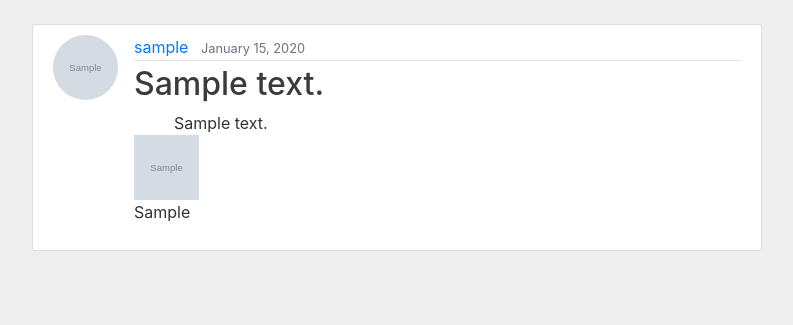
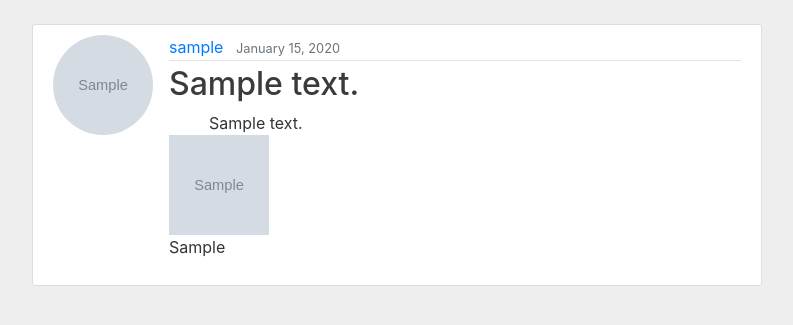
Before and after one commit to Agi7an/Quiblog, a Django app: page / in a window 1280 px wide. Shown: the part 56-381 px from the top of the page, without its empty margins (53-846 px from the left). Run offline with Django 3.2, Linux system fonts and the light colour scheme; tables that the repository leaves empty hold one stand-in row (values such as "Sample post"); grey boxes marked "Sample" are stand-in pictures; some libraries are stand-ins or nearby versions.

Commit message:
Updated Picture size

```diff
--- a/blog/static/blog/main.css
+++ b/blog/static/blog/main.css
@@ -50,8 +50,8 @@ body {
   }
 
   .article-img {
-    height: 65px;
-    width: 65px;
+    height: 100px;
+    width: 100px;
     margin-right: 16px;
   }
 
```
Also changed, not shown: media/question_pics/Screenshot_80.png (deleted).
